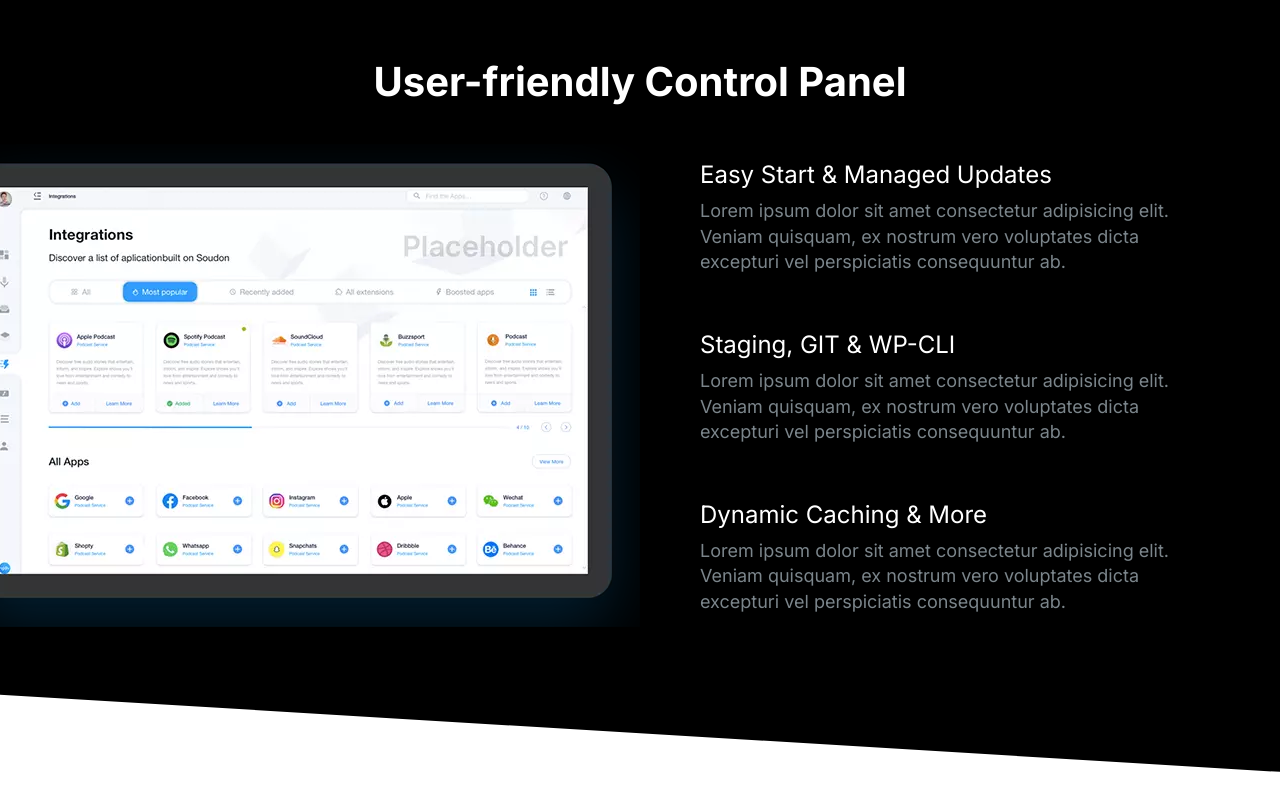
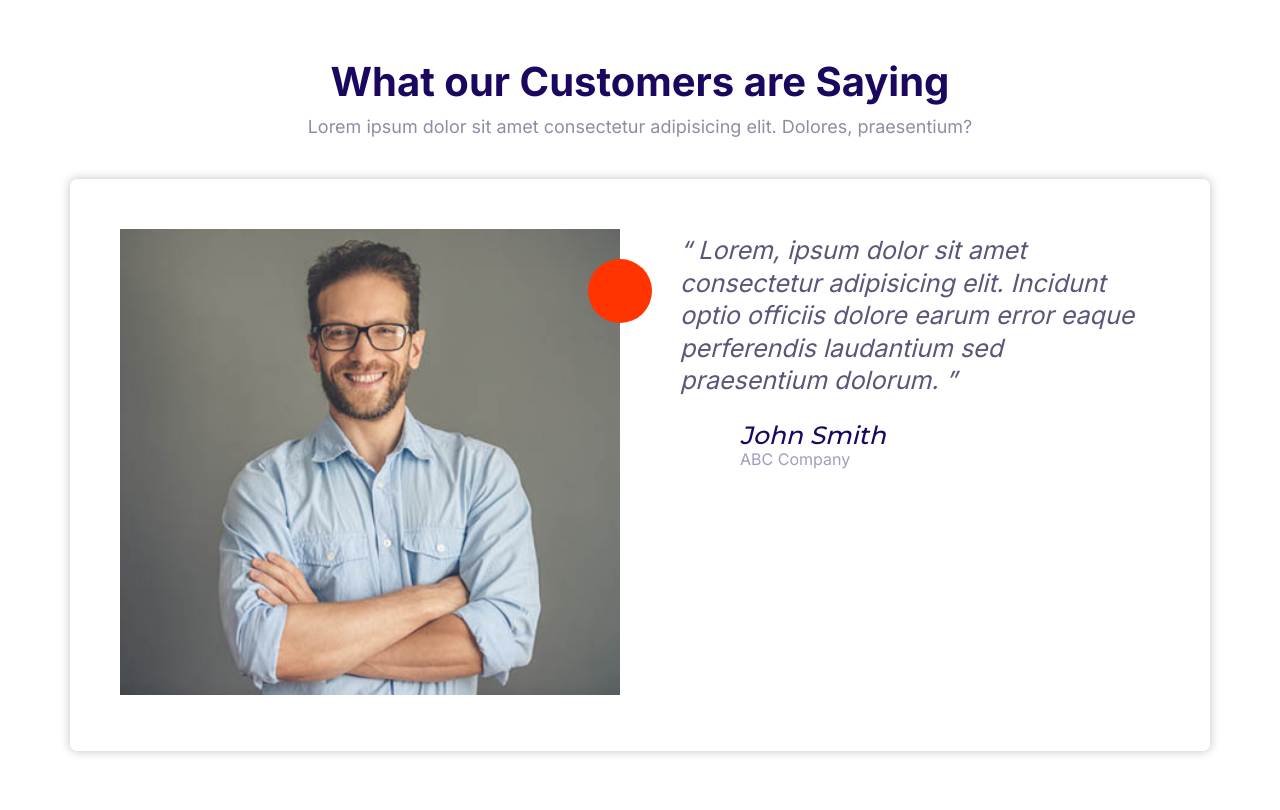
Before and after one commit to sadeghtavakoli/sadify, a plain HTML site: page index.html in a window 1280 px wide. Drawn offline with Linux system fonts and the light colour scheme.

Commit message:
build Testimonials Block

```diff
--- a/css/style.css
+++ b/css/style.css
@@ -153,8 +153,8 @@ a {
   height: 40px;
 }
 .icon--small {
-  width: 20px;
-  height: 20px;
+  width: 30px;
+  height: 30px;
 }
 .icon--primary {
   fill: var(--color-primary);
@@ -421,6 +421,7 @@ a {
 }
 .testimonial__image {
   position: relative;
+  margin: 2rem;
 }
 
 .testimonial__image > img {
@@ -524,6 +525,7 @@ a {
 .block__header {
   text-align: center;
   font-weight: 400;
+  margin-bottom: 4rem;
 }
 .block__heading {
   margin-top: 0;
@@ -714,9 +716,6 @@ a {
   }
 }
 /* Showcase Block */
-.block-showcase .block__header {
-  margin-bottom: 4rem;
-}
 
 .block-showcase__picture > img {
   width: 100%;
@@ -734,3 +733,4 @@ a {
     max-width: 700px;
   }
 }
+/* Tesimonials Block : Nothing to add here*/
--- a/index.html
+++ b/index.html
@@ -17,76 +17,51 @@
     <title>Sadify</title>
   </head>
   <body>
-    <section class="block block--dark block--skewed-right block-showcase">
+    <section class="block">
       <div class="block__header">
-        <h2 class="block__heading">User-friendly Control Panel</h2>
+        <h2 class="block__heading">What our Customers are Saying</h2>
+        <p>
+          Lorem ipsum dolor sit amet consectetur adipisicing elit. Dolores,
+          praesentium?
+        </p>
       </div>
-      <div class="grid grid--1x2 container">
-        <picture class="block-showcase__picture">
-          <source
-            type="image/webp"
-            srcset="images/ipad.webp 1x, images/ipad@2x.webp 2x"
-          />
-          <source
-            type="image/png"
-            srcset="images/ipad.png 1x, images/ipad@2x.png 2x"
-          />
-          <img src="images//ipad@2x.png" alt="ipadcase image" />
-        </picture>
-        <div class="block-showcase__content">
-          <ul class="list">
-            <li>
+      <div class="container">
+        <div class="card testimonial">
+          <div class="grid grid--1x2">
+
+            <div class="testimonial__image">
+              <img src="images/testimonial.jpg" alt="a happy costumer"></img>
+
+              <span class="icon-container icon-container--accent">
+                <svg class="icon icon--small icon--white">
+                  <use xlink:href="images/sprite.svg#quotes"></use>
+                </svg>
+              </span>
+
+            </div>
+
+            <blockquote class="quote">
+              <p class="quote__text">
+                Lorem, ipsum dolor sit amet consectetur adipisicing elit. Incidunt
+                optio officiis dolore earum error eaque perferendis laudantium sed
+                praesentium dolorum.
+              </p>
+
+              <footer>
                 <div class="media">
                   <div class="media__image">
-                  <svg class="icon icon--primary">
-                    <use xlink:href="images/sprite.svg#snap"></use>
+                    <svg class="icon icon-primary quote__line">
+                      <use xlink:href="images/sprite.svg#line"></use>
                     </svg>
                   </div>
                   <div class="media__body">
-                  <h3 class="media__title">Easy Start & Managed Updates</h3>
-                  <p>
-                    Lorem ipsum dolor sit amet consectetur adipisicing elit.
-                    Veniam quisquam, ex nostrum vero voluptates dicta excepturi
-                    vel perspiciatis consequuntur ab.
-                  </p>
+                    <h3 class="media__title quote__author">John Smith</h3>
+                    <p class="quotes__organization">ABC Company</p>
                   </div>
                 </div>
-            </li>
-            <li>
-              <div class="media">
-                <div class="media__image">
-                  <svg class="icon icon--primary">
-                    <use xlink:href="images/sprite.svg#growth"></use>
-                  </svg>
+              </footer>
+            </blockquote>
           </div>
-                <div class="media__body">
-                  <h3 class="media__title">Staging, GIT & WP-CLI</h3>
-                  <p>
-                    Lorem ipsum dolor sit amet consectetur adipisicing elit.
-                    Veniam quisquam, ex nostrum vero voluptates dicta excepturi
-                    vel perspiciatis consequuntur ab.
-                  </p>
-                </div>
-              </div>
-            </li>
-            <li>
-              <div class="media">
-                <div class="media__image">
-                  <svg class="icon icon--primary">
-                    <use xlink:href="images/sprite.svg#wordpress"></use>
-                  </svg>
-                </div>
-                <div class="media__body">
-                  <h3 class="media__title">Dynamic Caching & More</h3>
-                  <p>
-                    Lorem ipsum dolor sit amet consectetur adipisicing elit.
-                    Veniam quisquam, ex nostrum vero voluptates dicta excepturi
-                    vel perspiciatis consequuntur ab.
-                  </p>
-                </div>
-              </div>
-            </li>
-          </ul>
         </div>
       </div>
     </section>
```
Also changed, not shown: components/block-testimonials.html (added, +48 -0 lines), components/testimonials.html (+1 -1 lines). Lines whose indentation alone changed are shown as unchanged.
